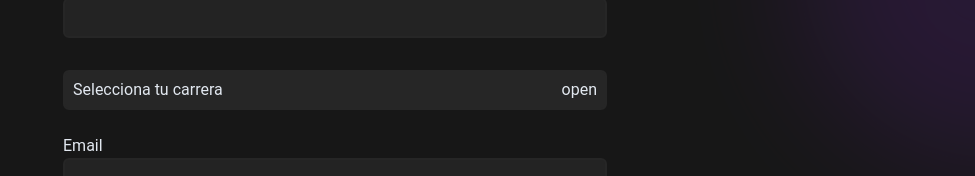
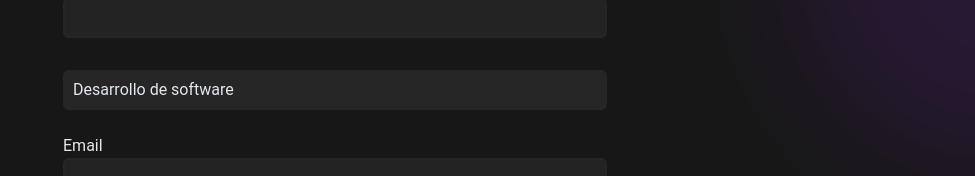
Before and after one commit to GuidoCarda/formsIB, a React (Vite) app: page / in a window 1280 px wide. Shown: the part 242-418 px from the top of the page, without its empty margins (305-1280 px from the left). Built offline with nearby package versions, Linux system fonts and the light colour scheme.

Commit message:
Custom select using Headless.ui

```diff
--- a/package.json
+++ b/package.json
@@ -9,6 +9,8 @@
     "preview": "vite preview"
   },
   "dependencies": {
+    "@headlessui/react": "^1.6.6",
+    "firebase": "^9.9.3",
     "formik": "^2.2.9",
     "react": "^18.2.0",
     "react-dom": "^18.2.0"
--- a/src/components/CustomSelect.jsx
+++ b/src/components/CustomSelect.jsx
@@ -1,74 +1,48 @@
+import { Listbox } from "@headlessui/react";
 import { useField } from "formik";
-import React, { forwardRef, useState } from "react";
-
-const CustomSelect = forwardRef(
-  ({ isOpen, handleToggle, handleSelectChange }, ref) => {
-    const [userSelection, setUserSelection] = useState("");
-
-    const handleSelection = (value) => {
-      setUserSelection(value);
-      handleSelectChange(value);
-      handleToggle();
-    };
+import React, { useState } from "react";
 
 const carreras = [
-      {
-        id: 1,
-        value: "Desarrollo de software",
-      },
-      {
-        id: 2,
-        value: "Turismo",
-      },
-      {
-        id: 3,
-        value: "Hoteleria",
-      },
-      {
-        id: 4,
-        value: "Seguridad laboral",
-      },
-      {
-        id: 5,
-        value: "Traductorado",
-      },
-      {
-        id: 6,
-        value: "Recursos Humanos",
-      },
+  { id: 1, name: "Desarrollo de software" },
+  { id: 2, name: "Turismo" },
+  { id: 3, name: "Hoteleria" },
+  { id: 4, name: "Seguridad laboral" },
+  { id: 5, name: "Traductorado" },
+  { id: 6, name: "Recursos Humanos" },
 ];
+const CustomSelect = ({ name, value, onChange }) => {
+  const [selectedOption, setSelectedOption] = useState(carreras[0]);
 
+  console.log(value);
   return (
-      <div ref={ref} className="relative mb-4">
-        <button
-          type="button"
-          onClick={handleToggle}
-          className="focus:outline-none focus:border-indigo-900 w-full h-10 bg-neutral-800 rounded-md border-neutral-800 border-2 flex items-center justify-between px-2 hover:cursor-pointer"
+    <Listbox
+      className="relative "
+      value={selectedOption.name}
+      onChange={setSelectedOption}
+      as="div"
+      type="text"
+      name={name}
     >
-          <span>{userSelection ? userSelection : "Selecciona tu carrera"}</span>
-          <span>{isOpen ? "close" : "open"}</span>
-        </button>
-
-        {isOpen ? (
-          <div className="absolute z-10 top-12 w-full bg-neutral-800 rounded-md border-neutral-800 border-2 flex flex-col gap-2 justify-center p-2 hover:cursor-pointer">
+      <Listbox.Button className="focus:outline-none mb-4 focus:border-indigo-900 w-full h-10 bg-neutral-800 rounded-md border-neutral-800 border-2 flex items-center justify-between px-2 hover:cursor-pointer">
+        {selectedOption.name}
+      </Listbox.Button>
+      <Listbox.Options className="absolute z-10 top-12 w-full bg-neutral-800 rounded-md border-neutral-800 border-2 flex flex-col gap-2 justify-center p-2 hover:cursor-pointer">
         {carreras.map((carrera) => (
-              <button
-                type="button"
-                onClick={() => handleSelection(carrera.value)}
+          <Listbox.Option
             className={`focus:outline-none focus:bg-neutral-700 text-left p-2 hover:bg-neutral-700 rounded-sm ${
-                  userSelection === carrera.value
+              selectedOption.name === carrera.name
                 ? "bg-indigo-700 hover:bg-indigo-700"
                 : ""
             }`}
+            key={carrera.id}
+            value={carrera}
           >
-                {carrera.value}
-              </button>
+            {carrera.name}
+          </Listbox.Option>
         ))}
-          </div>
-        ) : null}
-      </div>
+      </Listbox.Options>
+    </Listbox>
   );
-  }
-);
+};
 
 export default CustomSelect;
--- /dev/null
+++ b/src/firebase/firebase.js
@@ -0,0 +1,15 @@
+import { initializeApp } from "firebase/app";
+import { getFirestore } from "firebase/firestore";
+
+const firebaseConfig = {
+  apiKey: "AIzaSyDaUcyHBdQDfkYJ65uF3OB92bxZsyCJGyE",
+  authDomain: "formsib.firebaseapp.com",
+  projectId: "formsib",
+  storageBucket: "formsib.appspot.com",
+  messagingSenderId: "457525098154",
+  appId: "1:457525098154:web:f3b71189af78492fe842d3",
+};
+
+const app = initializeApp(firebaseConfig);
+
+export const db = getFirestore(app);
--- a/src/pages/Home.jsx
+++ b/src/pages/Home.jsx
@@ -1,32 +1,18 @@
 import React, { useEffect, useRef, useState } from "react";
 import { useFormik } from "formik";
 import CustomSelect from "../components/CustomSelect";
-
-// const useClickOutside = (handler) => {
-//   const domNode = useRef();
-// };
-
-const handler = () => {
-  console.log("Click");
-};
+import { collection, addDoc } from "firebase/firestore";
+import { db } from "../firebase/firebase";
 
 const Home = () => {
-  const [isOpen, setIsOpen] = useState(false);
-
-  let menuRef = useRef();
-
-  useEffect(() => {
-    let handler = (event) => {
-      if (!menuRef.current.contains(event.target)) {
-        setIsOpen(false);
-      }
-    };
-    document.addEventListener("mousedown", handler);
-
-    return () => {
-      document.removeEventListener("mousedown", handler);
-    };
-  });
+  const postFormData = async (formData) => {
+    try {
+      const docRef = await addDoc(collection(db, "survey"), formData);
+      console.log("documment written with ID " + docRef.id);
+    } catch (e) {
+      console.log(e);
+    }
+  };
 
   const handleSelectToggle = () => {
     setIsOpen((isOpen) => !isOpen);
@@ -59,9 +45,9 @@ const Home = () => {
       errors.email = "Invalid email address";
     }
 
-    if (!values.degree) {
-      errors.degree = "Required";
-    }
+    // if (!values.degree) {
+    //   errors.degree = "Required";
+    // }
     return errors;
   };
 
@@ -70,17 +56,18 @@ const Home = () => {
       fullName: "",
       age: "",
       email: "",
-      degree: "",
+      degree: "Select",
       gameIdea: "",
     },
     validate,
     onSubmit: (values) => {
       console.log(values);
+      postFormData(values);
       alert(JSON.stringify(values, null, 2));
     },
   });
 
-  console.log(formik.values);
+  // console.log(formik.values);
 
   return (
     <div className="relative overflow-hidden min-h-screen h-full flex items-center justify-center bg-neutral-900 text-slate-200">
@@ -124,12 +111,7 @@ const Home = () => {
           <div>{formik.errors.age}</div>
         ) : null}
 
-        <CustomSelect
-          ref={menuRef}
-          isOpen={isOpen}
-          handleToggle={handleSelectToggle}
-          handleSelectChange={handleSelectChange}
-        ></CustomSelect>
+        <CustomSelect {...formik.getFieldProps("degree")}></CustomSelect>
 
         {formik.errors.degree ? (
           <div className=" text-red-600 text-sm">{formik.errors.degree}</div>
@@ -142,7 +124,7 @@ const Home = () => {
           <input
             id="email"
             name="email"
-            type="email"
+            type="text"
             {...formik.getFieldProps("email")}
             className="focus:outline-none focus:border-indigo-900 bg-white/5 border-2 border-neutral-800 h-10 rounded-md w-full px-2 mb-6"
           />
@@ -174,7 +156,7 @@ const Home = () => {
         <textarea
           id="gameIdea"
           name="gameIdea"
-          type="gameIdea"
+          type="text"
           {...formik.getFieldProps("gameIdea")}
           className="focus:outline-none focus:border-indigo-900  bg-white/5 border-2 border-neutral-800 rounded-md h-28 w-full p-2 resize-none"
         />
```
Also changed, not shown: 2 other files (tests, documents, lock files or other folders). Lines whose indentation alone changed are shown as unchanged.
